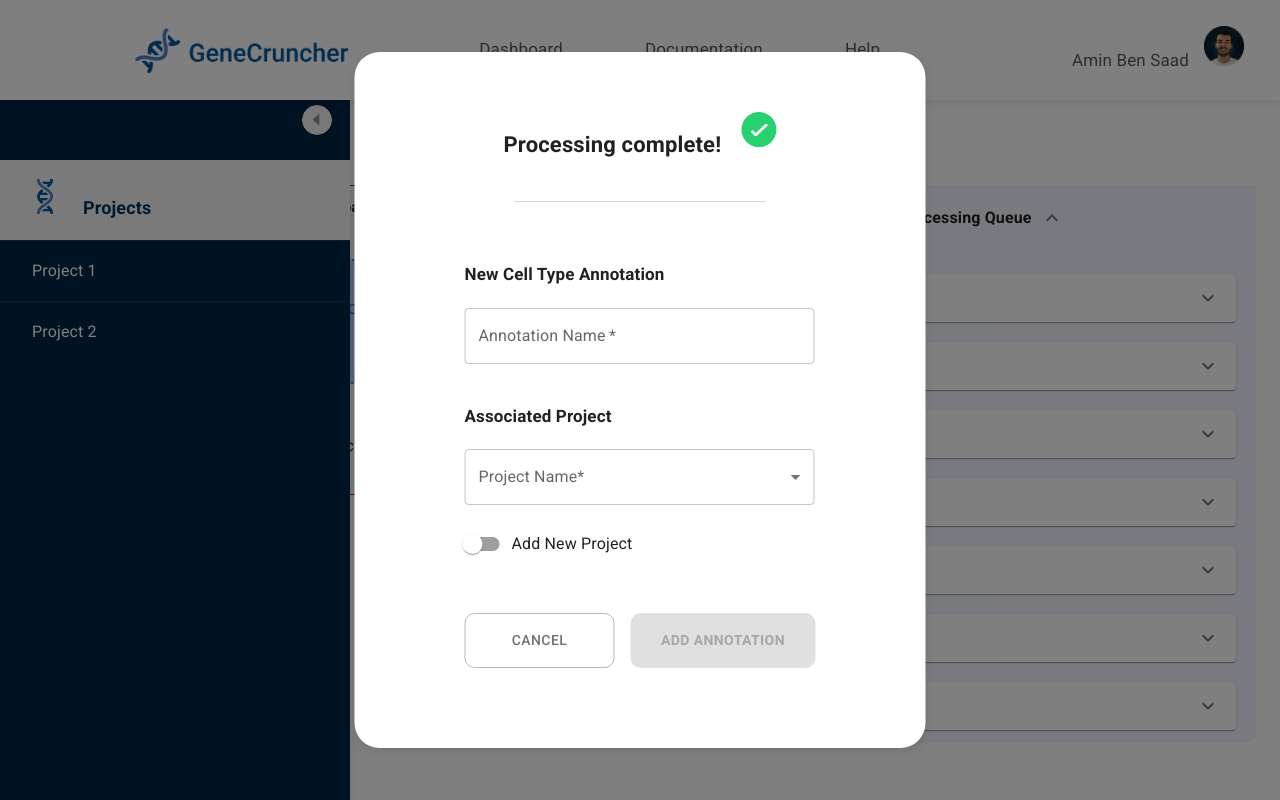
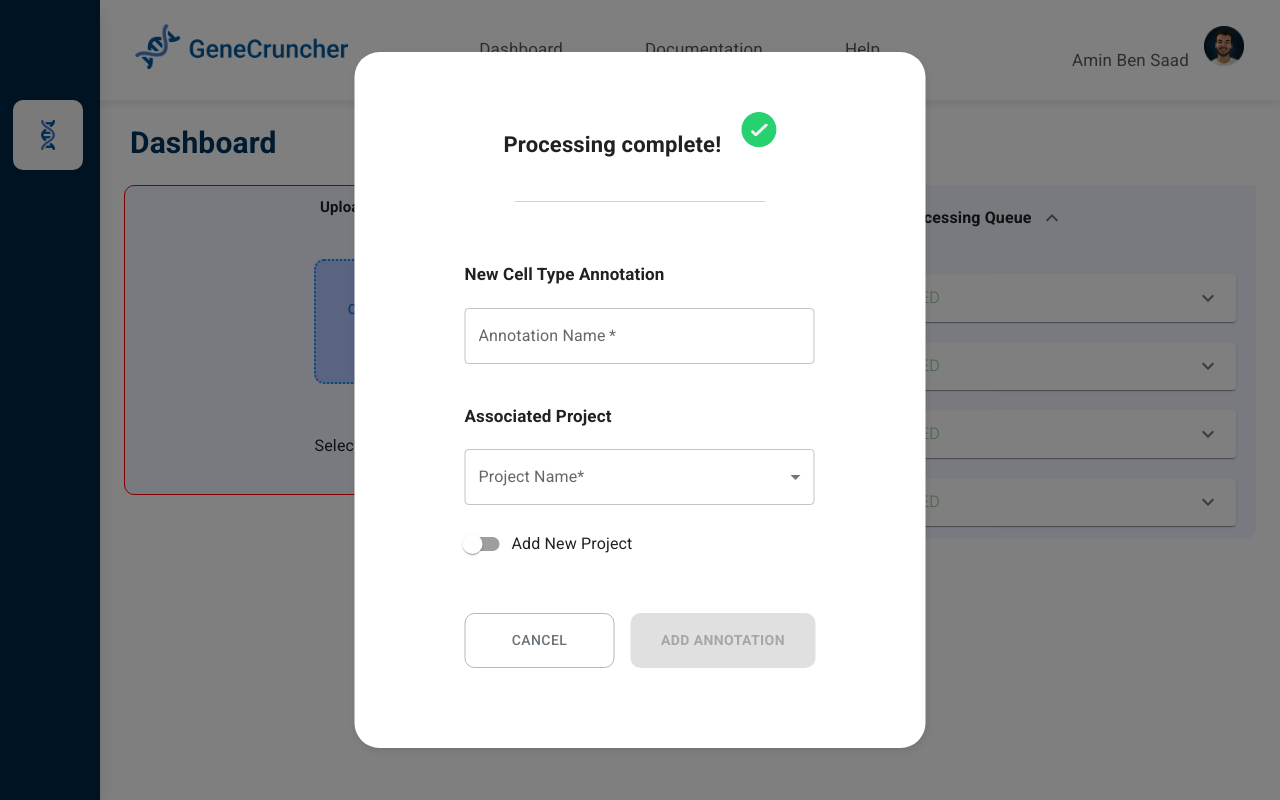
Before and after one commit to jst-seminar-rostlab-tum/genomics.ai, a React (Create React App) app: page /dashboard in a window 1280 px wide. Built offline with nearby package versions, Linux system fonts and the light colour scheme.

Commit message:
- minor changes to UI - removed components from Array in sidebar generation

```diff
--- a/src/components/Dashboard/DashboardContent/DashboardContent.jsx
+++ b/src/components/Dashboard/DashboardContent/DashboardContent.jsx
@@ -7,6 +7,7 @@ import Documentation from '../Pages/Documentation/Documentation';
 import Settings from '../Pages/Settings/Settings';
 import Help from '../Pages/Help/Help';
 import PopUp from '../ProcessingCompletionPopUp/PopUp';
+import styles from './dashboardContent.module.css';
 
 const DashboardContent = () => {
   const [sidebarShown, setSidebarShown] = useState(true);
@@ -34,7 +35,10 @@ const DashboardContent = () => {
         </Route>
 
         <Route path="/settings">
-          <Settings sidebarShown={sidebarShown} />
+          <Settings
+            className={sidebarShown ? styles.subpage : styles.subpageSidebarCollapsed}
+            sidebarShown={sidebarShown}
+          />
         </Route>
 
       </Switch>
--- /dev/null
+++ b/src/components/Dashboard/DashboardContent/dashboardContent.module.css
@@ -0,0 +1,6 @@
+.subpageSidebarCollapsed {
+    padding-left: 300px;
+}
+.subpage {
+    padding-left: 100px;
+}
--- a/src/components/Dashboard/NavigationBar/NavigationBar.jsx
+++ b/src/components/Dashboard/NavigationBar/NavigationBar.jsx
@@ -21,12 +21,14 @@ function NavigationBar({ sidebarShown }) {
     <>
       <nav className={sidebarShown ? styles.navbarWithCollapsedSidebar : styles.navbar}>
         <li className={styles.navItem}>
+          <NavLink to="/dashboard">
             <img
               alt="gene-icon"
               src={geneIcon}
               style={{ height: '45px', paddingLeft: '15px' }}
               hover={sidebarShown}
             />
+          </NavLink>
         </li>
 
         <ul
--- a/src/components/Dashboard/Pages/Settings/Settings.jsx
+++ b/src/components/Dashboard/Pages/Settings/Settings.jsx
@@ -4,11 +4,11 @@ import { Link } from 'react-router-dom';
 import TextField from '@mui/material/TextField';
 import Button from '@mui/material/Button';
 import FormControlLabel from '@mui/material/FormControlLabel';
-import { createTheme, ThemeProvider, styled } from '@mui/material/styles';
 import Switch from '@mui/material/Switch';
+import { createTheme, ThemeProvider } from '@mui/material/styles';
 import validator from 'validator';
 import styles from './settings.module.css';
-import profileDefault from '../../../../assets/profiledefault.png';
+import profileDefault from '../../../../assets/user.png';
 
 const myTheme = createTheme({
   palette: {
@@ -21,8 +21,8 @@ const myTheme = createTheme({
   },
 });
 
-function PasswordSection(props) {
-  if (props.changePassword) {
+function PasswordSection({ onPasswordInfoChange, errors, changePassword }) {
+  if (changePassword) {
     return (
       <Stack
         spacing={5}
@@ -37,9 +37,9 @@ function PasswordSection(props) {
             label="Current Password"
             type="password"
             style={{ width: '600px', background: 'white' }}
-            onChange={props.onPasswordInfoChange}
-            error={!!props.errors.currentPassword}
-            helperText={props.errors.currentPassword}
+            onChange={onPasswordInfoChange}
+            error={!!errors.currentPassword}
+            helperText={errors.currentPassword}
           />
         </div>
 
@@ -51,9 +51,9 @@ function PasswordSection(props) {
             label="New Password"
             type="password"
             style={{ width: '600px', background: 'white' }}
-            onChange={props.onPasswordInfoChange}
-            error={!!props.errors.newPassword}
-            helperText={props.errors.newPassword}
+            onChange={onPasswordInfoChange}
+            error={!!errors.newPassword}
+            helperText={errors.newPassword}
           />
         </div>
 
@@ -65,9 +65,9 @@ function PasswordSection(props) {
             label="Repeat old password"
             type="password"
             style={{ width: '600px', background: 'white' }}
-            onChange={props.onPasswordInfoChange}
-            error={!!props.errors.newPasswordRepeated}
-            helperText={props.errors.newPasswordRepeated}
+            onChange={onPasswordInfoChange}
+            error={!!errors.newPasswordRepeated}
+            helperText={errors.newPasswordRepeated}
           />
         </div>
       </Stack>
@@ -177,7 +177,6 @@ function Settings() {
 
   const saveUserData = useCallback(() => {
     if (isValidInput() && isValidPasswordInfo()) {
-
     }
   }, []);
 
@@ -290,9 +289,9 @@ function Settings() {
           <div className={styles.headline}> Password </div>
           <FormControlLabel
             label="Change Password"
+            sx={{ m: 1 }}
             control={(
               <Switch
-                sx={{ m: 1 }}
                 check={changePassword}
                 onClick={handleChangePassword}
               />
--- a/src/components/Dashboard/ProcessingCompletionPopUp/PopUp.jsx
+++ b/src/components/Dashboard/ProcessingCompletionPopUp/PopUp.jsx
@@ -1,13 +1,7 @@
 import React, { useCallback, useState } from 'react';
-import TextField from '@mui/material/TextField';
-import Stack from '@mui/material/Stack';
-import Button from '@mui/material/Button';
-import Select from '@mui/material/Select';
-import FormControlLabel from '@mui/material/FormControlLabel';
-import FormControl from '@mui/material/FormControl';
-import Switch from '@mui/material/Switch';
-import MenuItem from '@mui/material/MenuItem';
-import InputLabel from '@mui/material/InputLabel';
+import {
+  Stack, Button, Select, FormControl, Switch, MenuItem, InputLabel, FormControlLabel, TextField,
+} from '@mui/material';
 import { createTheme, ThemeProvider } from '@mui/material/styles';
 import completeImg from '../../../assets/complete.png';
 import styles from './popup.module.css';
--- a/src/components/Dashboard/Sidebar/Sidebar.jsx
+++ b/src/components/Dashboard/Sidebar/Sidebar.jsx
@@ -1,76 +1,48 @@
-import React, { useState } from 'react';
-import { IconContext } from 'react-icons/lib';
+import React from 'react';
 import { SidebarData } from './SidebarData';
 import SubMenu from './SubMenu/SubMenu';
 import styles from './sidebar.module.css';
-import arrowOpen from '../../../assets/arrow-open.png';
 import arrowClose from '../../../assets/arrow-close.png';
 import geneIcon from '../../../assets/gene.png';
 
-const Sidebar = () => {
-  const [sidebar, setSidebar] = useState(false);
-  const showSidebar = () => setSidebar(!sidebar);
-
+const Sidebar = ({ sidebarShown, toggleSidebar }) => {
+  // COLLAPSED
+  if (sidebarShown) {
     return (
-    <>
-      <IconContext.Provider value={{ color: '#fff' }}>
-        {
-                    sidebar ? (
       <div className={styles.sidebarNavCollapsed}>
         <div className={styles.sidebarWrap}>
-                          <div style={{ flex: 1, flexDirection: 'row', alignItems: 'center' }}>
-
-                            <div style={{ paddingBlock: '25px', paddingLeft: '80px' }}>
-                              <div
-                                className={styles.toggleButton}
-                              >
-                                <input
-                                  type="image"
-                                  alt="toggle-icon"
-                                  src={arrowOpen}
-                                  style={{ height: '30px', transition: '350ms' }}
-                                  onClick={showSidebar}
-                                />
-                              </div>
-                            </div>
-                          </div>
-
-                          <div style={{ paddingInline: '10px' }}>
+          <div>
             <input
               className={styles.projectsBannerCollapsed}
               type="image"
               alt="toggle sidebar"
               src={geneIcon}
-                              style={{
-                                height: '35px', flex: 1, flexDirection: 'row', alignItems: 'center',
-                              }}
-                              onClick={showSidebar}
+              onClick={toggleSidebar}
             />
           </div>
+        </div>
+      </div>
+    );
+  }
 
-                        </div>
-
-                      </div>
-                    ) : (
+  // NOT COLLAPSED
+  return (
     <div className={styles.sidebarNav}>
       <div className={styles.sidebarWrap}>
         <div style={{ flex: 1, flexDirection: 'row', alignItems: 'center' }}>
-
-                            <div style={{ paddingBlock: '25px', paddingLeft: '270px' }}>
+          <div style={{ paddingBlock: '35px', paddingLeft: '270px' }}>
             <input
               type="image"
               className={styles.toggleButton}
               alt="toggle-icon"
               src={arrowClose}
-                                style={{ height: '30px', transition: '350ms' }}
-                                onClick={showSidebar}
+              onClick={toggleSidebar}
             />
           </div>
         </div>
 
         <div
           className={styles.projectsBanner}
-                            style={{ flex: 1, flexDirection: 'row', alignItems: 'center' }}
         >
           <img
             alt="gene-icon"
@@ -82,10 +54,6 @@ const Sidebar = () => {
         { SidebarData.map((item) => <SubMenu item={item} key={item.id} />)}
       </div>
     </div>
-                    )
-          }
-      </IconContext.Provider>
-    </>
   );
 };
 
--- a/src/components/Dashboard/Sidebar/SubMenu/SubMenu.jsx
+++ b/src/components/Dashboard/Sidebar/SubMenu/SubMenu.jsx
@@ -1,5 +1,8 @@
 import React, { useState } from 'react';
 import { Link } from 'react-router-dom';
+import { IconContext } from 'react-icons/lib';
+import * as IoIcons from 'react-icons/io';
+import * as CGIcons from 'react-icons/cg';
 import styles from './subMenu.module.css';
 
 function SubMenu({ item }) {
@@ -10,30 +13,29 @@ function SubMenu({ item }) {
     if (item.subNav && subnav) {
       return (
         <>
-          {item.iconOpened}
+          <IoIcons.IoIosArrowDown />
         </>
       );
     }
     return (
       <>
-        {item.subNav ? item.iconClosed : null}
+        <IoIcons.IoIosArrowForward />
       </>
     );
   }
 
   return (
-    <>
+    <IconContext.Provider value={{ color: '#fff' }}>
       <div className={styles.divider} />
-      <Link
+      <div
         className={styles.sidebarLink}
-        to={item.path}
         onClick={item.subNav && showSubnav}
       >
         <span className={styles.sidebarLabel}>{item.name}</span>
         <div>
           {getDropdownStatusIcon()}
         </div>
-      </Link>
+      </div>
       {
             subnav && item.subNav.map((subItem) => (
               <Link
@@ -41,14 +43,14 @@ function SubMenu({ item }) {
                 to={subItem.path}
                 key={subItem.id}
               >
-            {subItem.icon}
+                <CGIcons.CgFileDocument />
                 <span className={styles.sidebarLabel}>
                   {subItem.name}
                 </span>
               </Link>
             ))
           }
-    </>
+    </IconContext.Provider>
   );
 }
 
--- a/src/components/Dashboard/Sidebar/sidebar.module.css
+++ b/src/components/Dashboard/Sidebar/sidebar.module.css
@@ -5,9 +5,8 @@
     display: flex;
     justify-content: center;
     position: fixed;
-    top: 80px;
     box-shadow: 1px 10px 15px rgba(0, 0, 0, 0.1);
-    z-index: 999;
+    z-index: 1001;
 }
 
 .sidebarWrap {
@@ -45,23 +44,24 @@
     display: flex;
     justify-content: center;
     position: fixed;
-    top: 80px;
     box-shadow: 1px 10px 15px rgba(0, 0, 0, 0.1);
-    z-index: 999;
+    z-index: 1001;
 }
 
 .projectsBannerCollapsed {
     background: #f5f5f5;
-    justify-content: flex-start;
-    padding-inline: 2rem;
-    padding-block: 1.2rem;
+    margin-left: 13px;
+    padding-inline: 28px;
+    padding-block: 20px;
+    margin-top: 100px;
+    height: 70px;
     font-size: 18px;
     font-weight: bold;
-    color: #003560;
     border-radius: 10px;
+    align-items: center;
 }
 
 .projectsBannerCollapsed:hover {
     cursor: pointer;
-    background: #f1f1f1;
+    background: #E5E5E5;
 }
--- a/src/components/Dashboard/StatusQueue/StatusCard/StatusCard.jsx
+++ b/src/components/Dashboard/StatusQueue/StatusCard/StatusCard.jsx
@@ -1,4 +1,5 @@
 import React, { useState } from 'react';
+import { createTheme, ThemeProvider } from '@mui/material/styles';
 import {
   Box,
   Typography,
@@ -6,6 +7,7 @@ import {
   AccordionSummary,
   AccordionDetails,
   Button,
+  Stack,
 } from '@mui/material';
 import {
   red,
@@ -20,7 +22,6 @@ import styles from './statuscard.module.css';
 
 /*
 The status card includes the status of the job.
-
 Status types that the status card can include are:
 
 1. pending - state during the upload of the file and during verification
@@ -33,6 +34,16 @@ Status types that the status card can include are:
 
 5. unknown - the unknown state happens when the status can't be updated
 */
+const theme = createTheme({
+  palette: {
+    primary: {
+      main: '#1888ff',
+    },
+    secondary: {
+      main: '#6B7379',
+    },
+  },
+});
 
 function StatusCard({ id }) {
   const [response, setResponse] = useState({
@@ -57,8 +68,8 @@ function StatusCard({ id }) {
   } // check dom's code to understand how it is done
 
   return (
+    <ThemeProvider theme={theme}>
       <Box className={styles.cardContainer}>
-
         <Accordion>
           <AccordionSummary
             expandIcon={<ExpandMoreIcon />}
@@ -66,6 +77,10 @@ function StatusCard({ id }) {
             id="panel1a-header"
           >
             <div className={styles.summaryContainer}>
+              <Stack
+                spacing={2}
+                direction="row"
+              >
                 <Typography
                   className={styles.headerContainer}
                   variant="h4"
@@ -79,15 +94,8 @@ function StatusCard({ id }) {
                 >
                   {`Job ${id}`}
                 </Typography>
-            <CircleIcon sx={{ color: statusColor[response.status], paddingLeft: '5px' }} />
-          </div>
-        </AccordionSummary>
-        <AccordionDetails className={styles.fileStatusLog}>
-          <div className={styles.statusContainer}>
-            <Typography variant="h4" sx={{ fontWeight: 'light', fontSize: '16px' }}>
-              Status:
+                <CircleIcon sx={{ color: statusColor[response.status], height: '20px' }} />
                 <Typography
-                variant="h4"
                   sx={{
                     fontSize: '16px',
                     fontWeight: 'light',
@@ -100,15 +108,61 @@ function StatusCard({ id }) {
                 >
                   {` ${response.status.toUpperCase()}`}
                 </Typography>
+              </Stack>
+
+            </div>
+          </AccordionSummary>
+          <AccordionDetails className={styles.fileStatusLog}>
+            <div className={styles.statusContainer}>
+              <Typography variant="h4" sx={{ fontWeight: 'light', fontSize: '16px' }}>
+                Status:
               </Typography>
             </div>
             <Typography>{response.log}</Typography>
-          <Box sx={{ textAlign: 'center', paddingTop: '20px' }}>
-            { response.status === 'completed' ? <Button href="#">View results</Button> : null }
+
+            <Box sx={{ textAlign: 'left', paddingTop: '30px' }}>
+              { response.status === 'completed' ? (
+                <Stack
+                  spacing={2}
+                  direction="row"
+                >
+                  <Button
+                    href="#"
+                    variant="outlined"
+                    color="secondary"
+                    style={{ borderRadius: '10px' }}
+                  >
+                    Delete
+                  </Button>
+
+                  <Button
+                    href="#"
+                    variant="contained"
+                    color="primary"
+                    style={{ borderRadius: '10px' }}
+                  >
+                    View Result
+                  </Button>
+
+                </Stack>
+              )
+                : (
+                  <Button
+                    href="#"
+                    variant="outlined"
+                    color="secondary"
+                    style={{ borderRadius: '10px' }}
+                  >
+                    Cancel
+                  </Button>
+                )}
             </Box>
+
           </AccordionDetails>
         </Accordion>
       </Box>
+    </ThemeProvider>
+
   );
 }
 
--- a/src/components/Dashboard/StatusQueue/StatusQueue.jsx
+++ b/src/components/Dashboard/StatusQueue/StatusQueue.jsx
@@ -8,7 +8,7 @@ import StatusCard from './StatusCard/StatusCard';
 import styles from './statusqueue.module.css';
 
 function StatusQueue() {
-  const arr1 = [12342432, 2, 3, 4, 56, 56, 4];
+  const arr1 = [1, 2, 3, 4];
   const [expandList, setExpandList] = useState(true);
 
   return (
--- a/src/components/Dashboard/Uploader/UploadButton/UploadButton.jsx
+++ b/src/components/Dashboard/Uploader/UploadButton/UploadButton.jsx
@@ -10,6 +10,7 @@ const Input = styled('input')({
 function UploadButton({ onChange, disabled }) {
   let button;
 
+  // TODO: Looks sus
   if (!disabled) {
     button = (
       <Button component="span" endIcon={<UploadFileIcon />}>
```
Also changed, not shown: 1 other file (tests, documents, lock files or other folders). Lines whose indentation alone changed are shown as unchanged.
